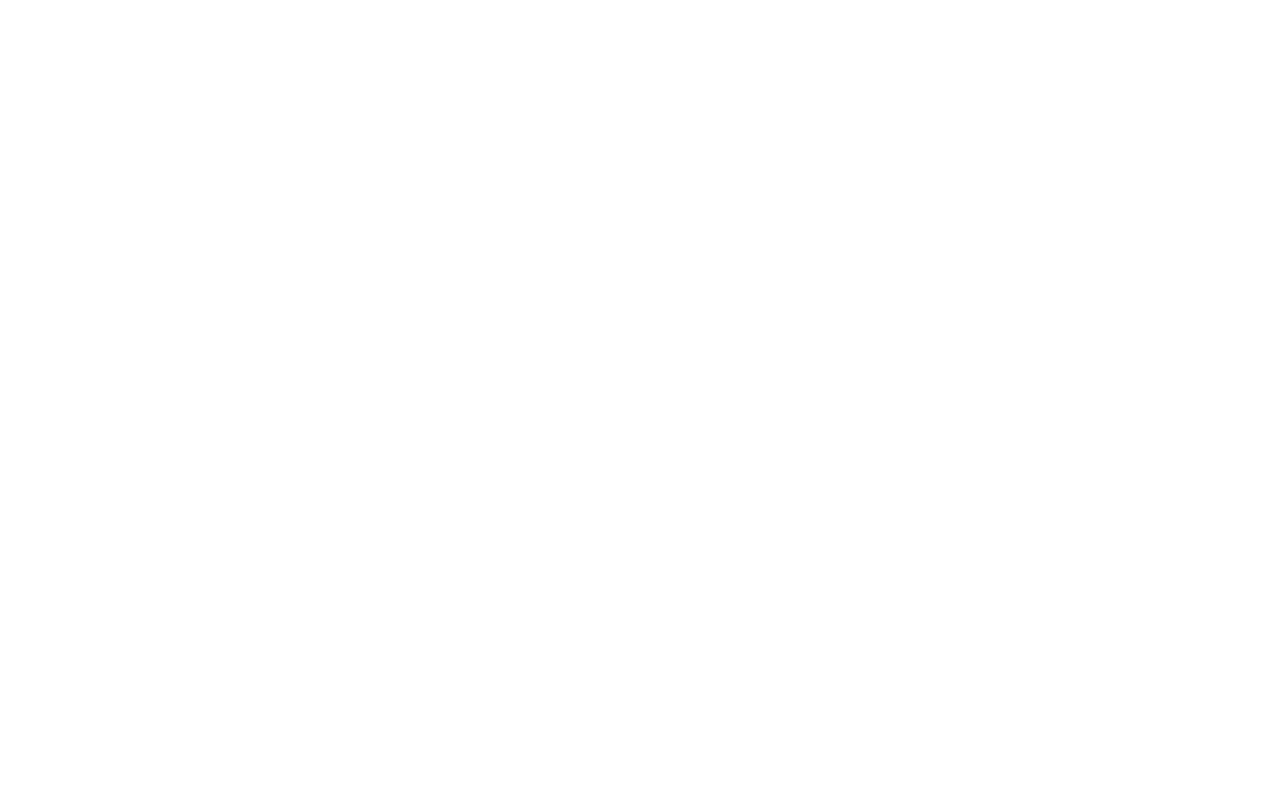
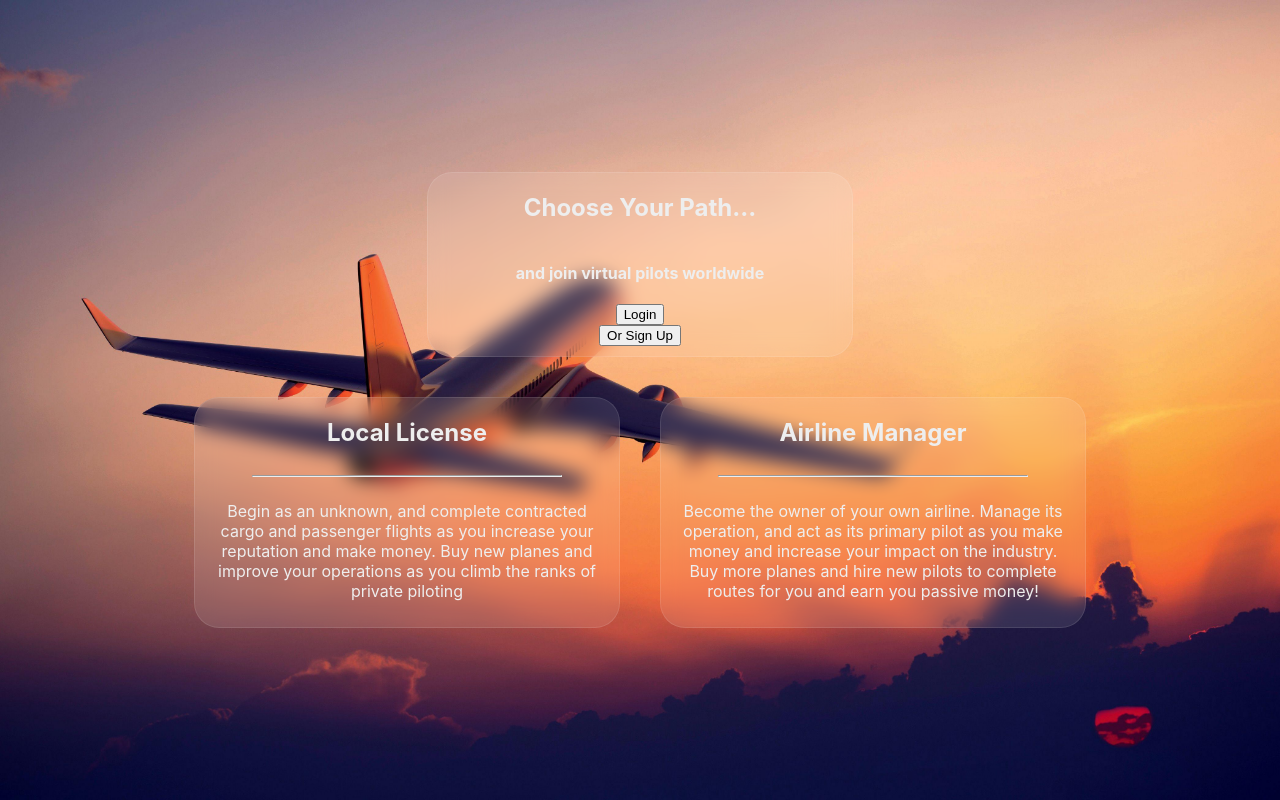
Before and after one commit to Jackson-Wozniak/Flight-Sim-Career-Mode, a React (Create React App) app in the folder frontend/: page / in a window 1280 px wide. Built offline with nearby package versions, Linux system fonts and the light colour scheme.

Commit message:
add styles and content to homepage

```diff
--- a/frontend/src/components/HomePage.jsx
+++ b/frontend/src/components/HomePage.jsx
@@ -1,10 +1,36 @@
-
 import '../styles/HomePage.css';
 
 function HomePage() {
     return (
-        <div className="home-page">
+        <div className="home-page-container">
+            <div className="homepage-info-card">
+                <h2>Choose Your Path...</h2>
+                <h4>and join {} virtual pilots worldwide</h4>
 
+                <button>Login</button>
+                <button>Or Sign Up</button>
+            </div>
+            <div className="homepage-info-card-container">
+                <div className="homepage-info-card">
+                    <h2>Local License</h2>
+                    <hr />
+                    <p>
+                        Begin as an unknown, and complete contracted cargo and passenger
+                        flights as you increase your reputation and make money. Buy new planes
+                        and improve your operations as you climb the ranks of private piloting
+                    </p>
+                </div>
+                <div className="homepage-info-card">
+                    <h2>Airline Manager</h2>
+                    <hr />
+                    <p>
+                        Become the owner of your own airline. Manage its operation, and act as its
+                        primary pilot as you make money and increase your impact on the industry.
+                        Buy more planes and hire new pilots to complete routes for you and earn you
+                        passive money!
+                    </p>
+                </div>
+            </div>
         </div>
      );
 }
--- a/frontend/src/styles/HomePage.css
+++ b/frontend/src/styles/HomePage.css
@@ -1,3 +1,49 @@
-.home-page{
+.home-page-container{
+    width: 100vw;
+    height : 100vh;
 
+    /*credit: https://wallpaper.dog/large/20560991.jpg*/
+    background-image: url('../images/plane.jpg');
+    opacity: 1;
+    -webkit-background-size: cover;
+    -moz-background-size: cover;
+    -o-background-size: cover;
+    background-size: cover;
+    background-repeat:no-repeat;
+    background-position : 5%;
+
+    display: flex;
+    flex-direction: column;
+    justify-content: center;
+    align-items: center;
+    text-align: center;
 }
+
+.homepage-info-card-container{
+    display: flex;
+    justify-content: center;
+    align-items: center;
+    text-align: center;
+}
+
+.homepage-info-card {
+    width : 30%;
+    height : auto;
+    border-radius: 25px;
+    padding : 0px 20px 10px 20px;
+    margin : 20px;
+    display: flex;
+    flex-direction: column;
+    justify-content: center;
+    align-items: center;
+    text-align: center;
+    transition: 1s;
+    color: var(--light);
+    background-color: rgba(255,255,255,0.1);
+    border: 1px solid rgba(255,255,255,0.1);
+    backdrop-filter: blur(10px);
+}
+
+.homepage-info-card hr{
+    width : 80%;
+}
```
